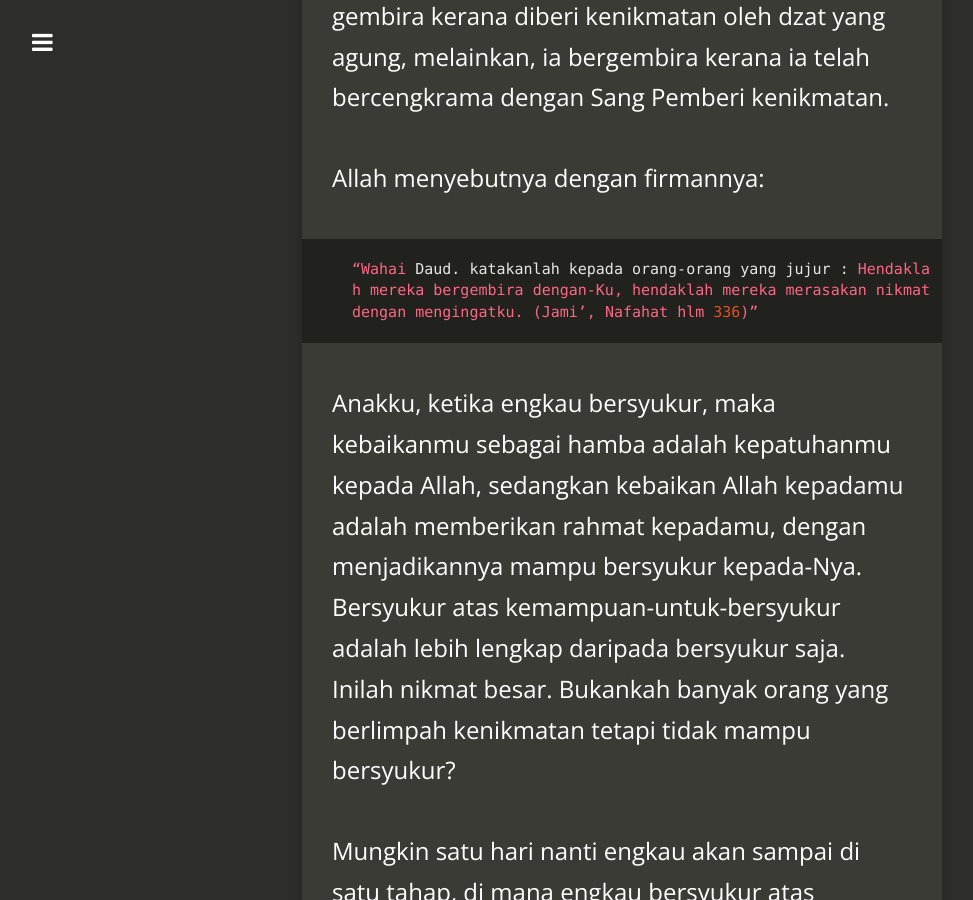
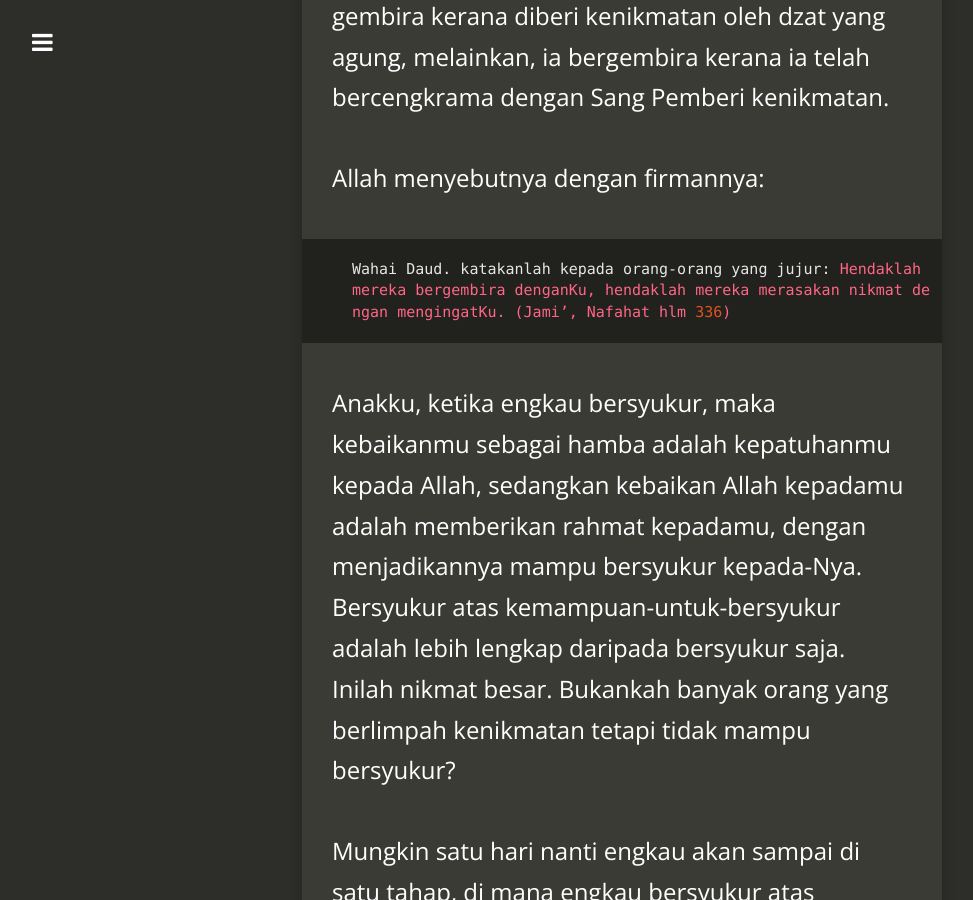
Before and after one commit to kedamaian/swsyafiq, a Jekyll site: the page built from _posts/2016-09-09-hakikat-kesyukuran.md, in a window 1280 px wide and 900 px high, scrolled down 10982 px. Shown: the whole window, without its empty margins (18-991 px from the left). Built offline with Jekyll 4.4.1, drawn with Linux system fonts in a browser that asks for light colours; nearby versions of some CDN libraries; comment, search, counter and statistics services are not loaded.

Commit message:
Created 2016-09-09-hakikat-kesyukuran.md

```diff
--- a/_posts/2016-09-09-hakikat-kesyukuran.md
+++ b/_posts/2016-09-09-hakikat-kesyukuran.md
@@ -108,7 +108,7 @@ Katakanlah: “Dengan kurnia Allah dan rahmat-Nya, hendaklah dengan itu mereka b
 
 Allah menyebutnya dengan firmannya:
 
-    “Wahai Daud. katakanlah kepada orang-orang yang jujur : Hendaklah mereka bergembira dengan-Ku, hendaklah mereka merasakan nikmat dengan mengingatku. (Jami’, Nafahat hlm 336)”
+    Wahai Daud. katakanlah kepada orang-orang yang jujur: Hendaklah mereka bergembira denganKu, hendaklah mereka merasakan nikmat dengan mengingatKu. (Jami’, Nafahat hlm 336)
 
 
 
```
